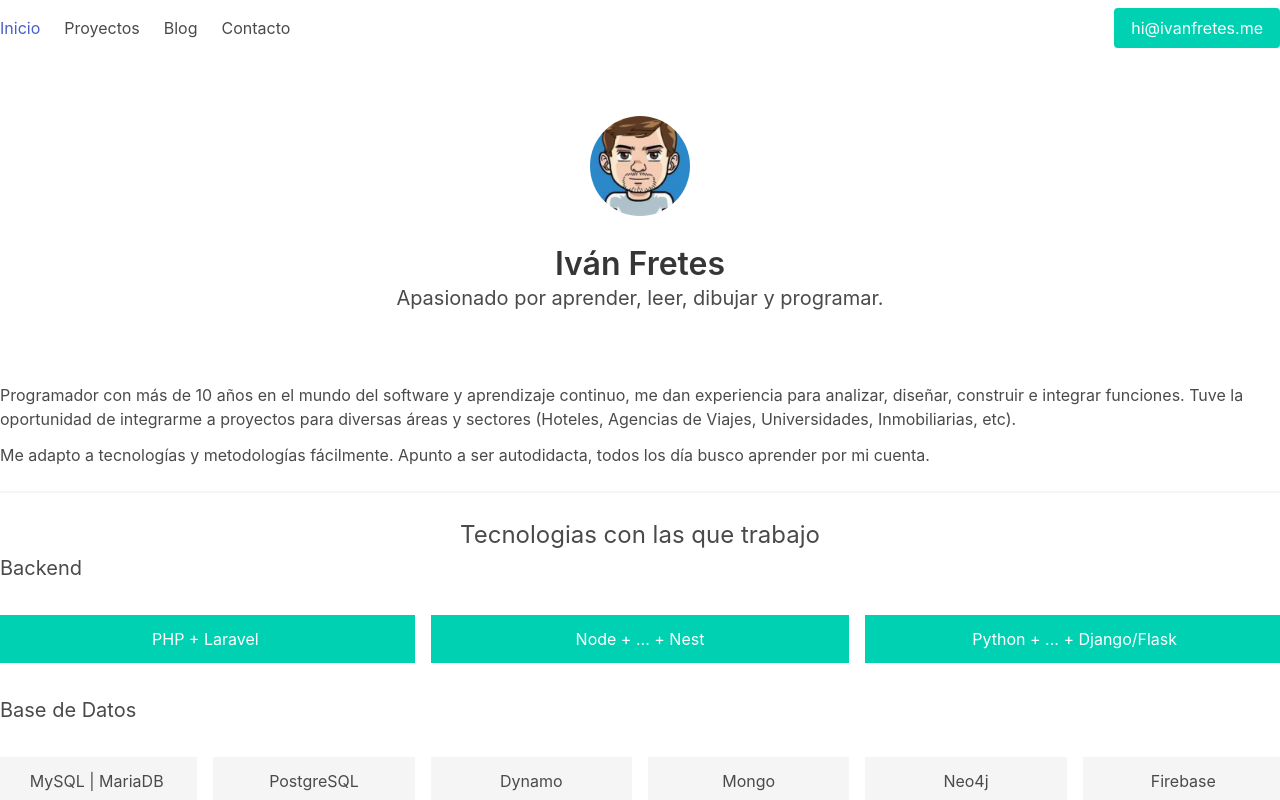
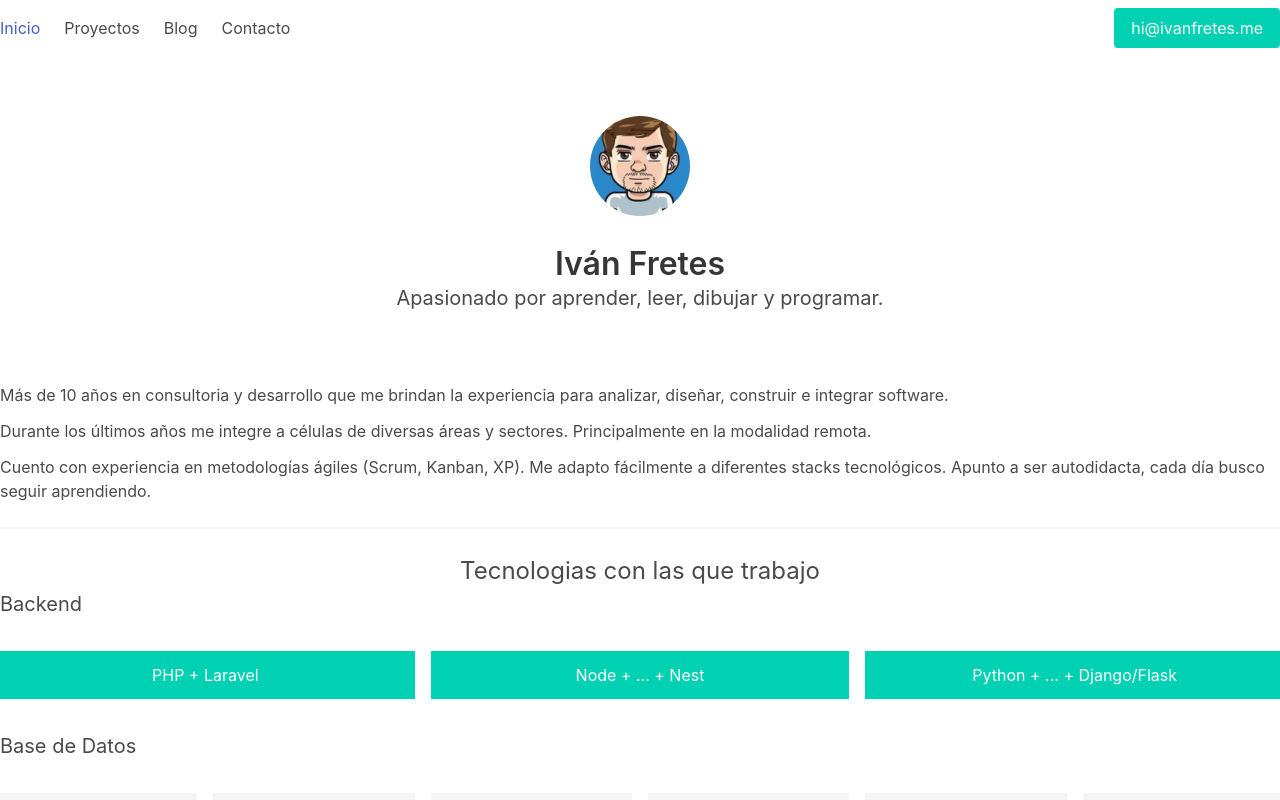
Before and after one commit to ivanfretes/ivanfretes.me, a Next.js app: page / in a window 1280 px wide. Shown: the top 800 px of the page. Built offline with nearby package versions, Linux system fonts and the light colour scheme.

Commit message:
feat: add new description

```diff
--- a/pages/index.tsx
+++ b/pages/index.tsx
@@ -7,10 +7,13 @@ const  IndexPage: NextPage = () => {
       descriptionSection="Apasionado por aprender, leer, dibujar y programar.">
     <div>
       <p className='mb-3'>
-         Programador con más de 10 años en el mundo del software y aprendizaje continuo, me dan experiencia para analizar, diseñar, construir e integrar funciones. Tuve la oportunidad de integrarme a proyectos para diversas áreas y sectores (Hoteles, Agencias de Viajes, Universidades, Inmobiliarias, etc).
+         Más de 10 años en consultoria y desarrollo que me brindan la experiencia para analizar, diseñar, construir e integrar software.
       </p>
       <p className='mb-3'>
-         Me adapto a tecnologías y metodologías fácilmente. Apunto a ser autodidacta, todos los día busco aprender por mi cuenta.
+         Durante los últimos años me integre a células de diversas áreas y sectores. Principalmente en la modalidad remota.
+      </p>
+      <p className="mb-3">
+         Cuento con experiencia en metodologías ágiles (Scrum, Kanban, XP). Me adapto fácilmente a diferentes stacks tecnológicos. Apunto a ser autodidacta, cada día busco seguir aprendiendo.
       </p>
       <hr></hr>
     </div>
```
